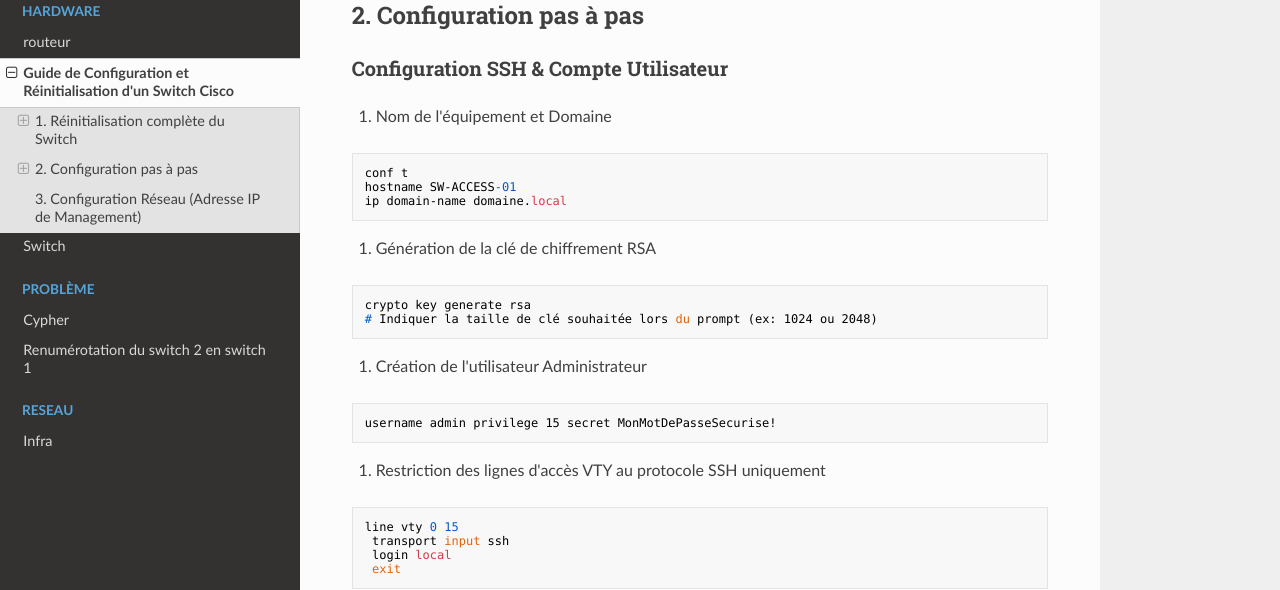
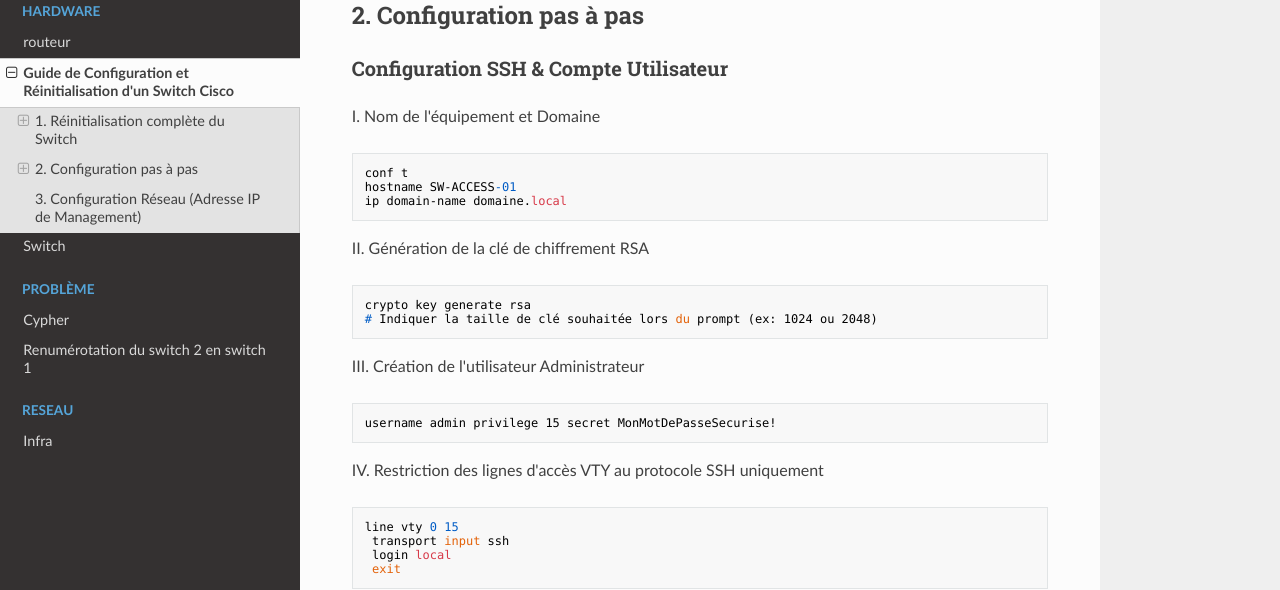
Before and after one commit to MLBOff/Orleans-2027, an MkDocs documentation site: the page built from docs/Hardware/ssh-Switch-Routeur.md, in a window 1280 px wide and 900 px high, scrolled down 676 px. Shown: the part 151-741 px from the top of the window. Built offline with MkDocs 1.6.1, drawn with Linux system fonts in a browser that asks for light colours; nearby versions of some CDN libraries.

Commit message:
esthetique

````diff
--- a/docs/Hardware/ssh-Switch-Routeur.md
+++ b/docs/Hardware/ssh-Switch-Routeur.md
@@ -37,23 +37,23 @@
 ### Configuration SSH & Compte Utilisateur
 
 
-1. Nom de l'équipement et Domaine
+I. Nom de l'équipement et Domaine
 ```
 conf t
 hostname SW-ACCESS-01
 ip domain-name domaine.local
 ```
 
-2. Génération de la clé de chiffrement RSA
+II. Génération de la clé de chiffrement RSA
 ```
 crypto key generate rsa
 # Indiquer la taille de clé souhaitée lors du prompt (ex: 1024 ou 2048)
 ```
-3. Création de l'utilisateur Administrateur
+III. Création de l'utilisateur Administrateur
 ```
 username admin privilege 15 secret MonMotDePasseSecurise!
 ```
-4. Restriction des lignes d'accès VTY au protocole SSH uniquement
+IV. Restriction des lignes d'accès VTY au protocole SSH uniquement
 ```
 line vty 0 15
  transport input ssh
````
